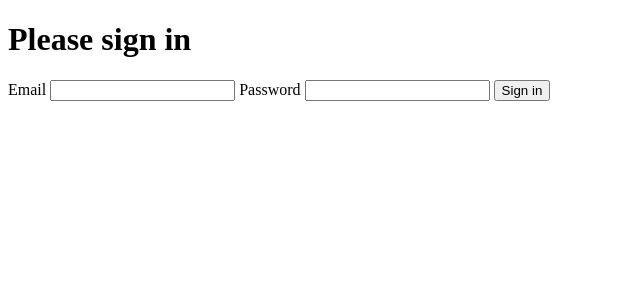
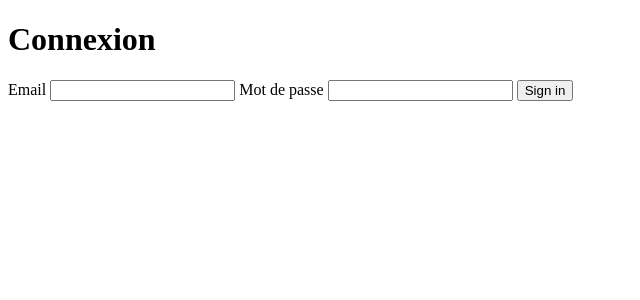
Before and after one commit to Koyuki13/Damien-Graphic, a Symfony app: template templates/security/login.html.twig in a window 1280 px wide. Shown: the part 44-344 px from the top of the page, without its empty margins (0-640 px from the left). Run offline with Twig, Linux system fonts and the light colour scheme; the template is opened without the code that fills it, so the values that code supplies are empty; some libraries are stand-ins or nearby versions.

Commit message:
style authentification page

```diff
--- a/templates/security/login.html.twig
+++ b/templates/security/login.html.twig
@@ -15,10 +15,10 @@
                 </div>
             {% endif %}
 
-            <h1 class="h3 mb-3 font-weight-normal">Please sign in</h1>
+            <h1 class="h3 mb-3 mt-3 font-weight-normal">Connexion</h1>
             <label for="inputEmail">Email</label>
             <input type="email" value="{{ last_username }}" name="email" id="inputEmail" class="form-control" required>
-            <label for="inputPassword">Password</label>
+            <label class="mt-3" for="inputPassword">Mot de passe</label>
             <input type="password" name="password" id="inputPassword" class="form-control" required>
 
             <input type="hidden" name="_csrf_token"
@@ -36,7 +36,7 @@
                 </div>
             #}
 
-            <button class="btn btn-lg btn-primary" type="submit">
+            <button class="btn btn-lg btn-dark mt-3" type="submit">
                 Sign in
             </button>
         </form>
```
